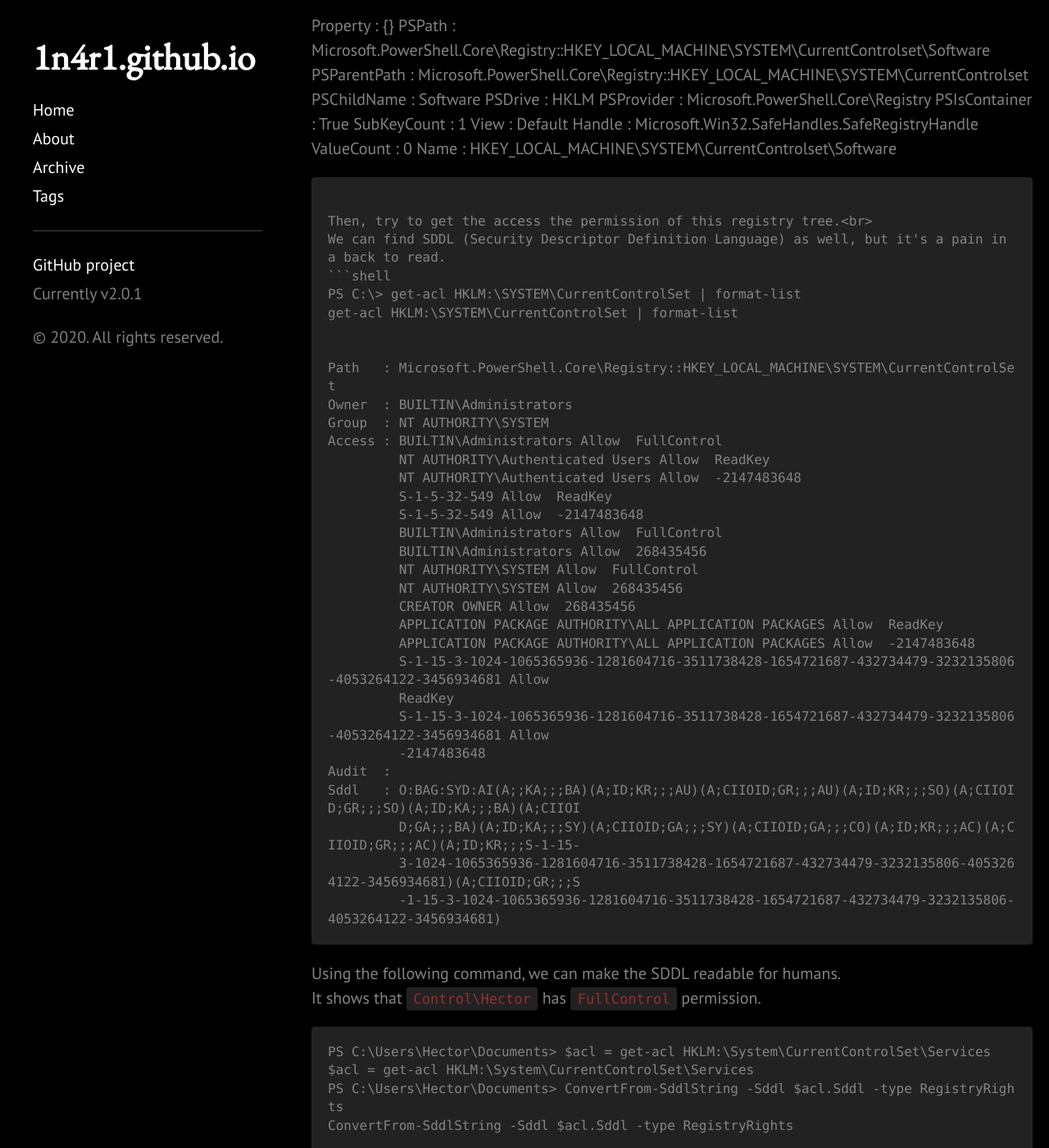
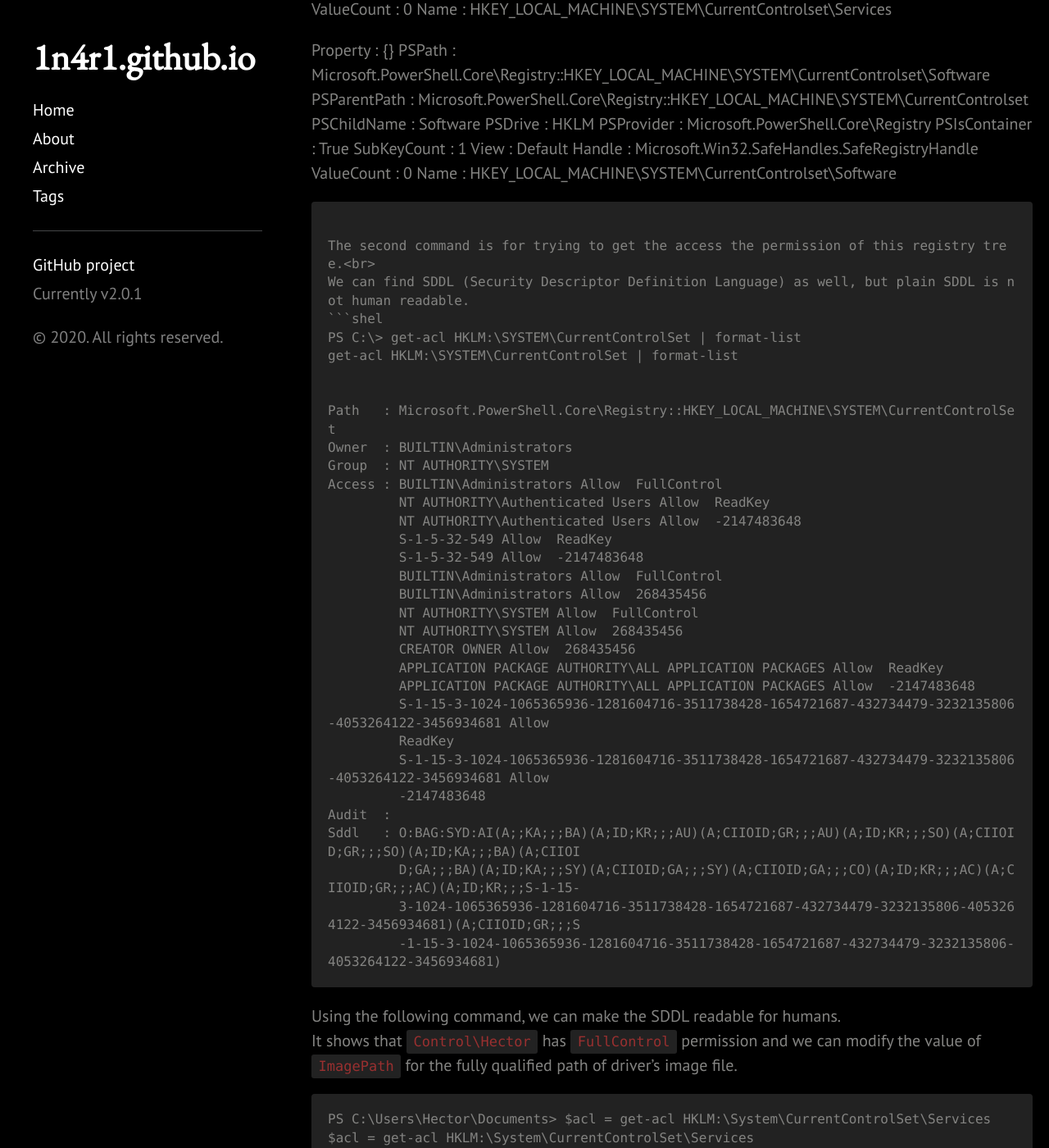
Before and after one commit to 1n4r1/1n4r1.github.io, a Jekyll site: the page built from _posts/2020-08-23-Hackthebox-Control-Walkthrough.md, in a window 1280 px wide and 1400 px high, scrolled down 14480 px. Shown: the whole window at 82% size. Built offline with Jekyll 4.4.1, drawn with Linux system fonts in a browser that asks for light colours; a style sheet for code colours, icons or effects is not loaded; part of the change alters nothing that is shown; some of the changed text lies outside the part shown.

Commit message:
WIP control-walkthrough

````diff
--- a/_posts/2020-08-23-Hackthebox-Control-Walkthrough.md
+++ b/_posts/2020-08-23-Hackthebox-Control-Walkthrough.md
@@ -420,12 +420,13 @@ get-acl HKLM:\SYSTEM\CurrentControlSet | format-list
 
 The first command shows the content of `HKLM:\SYSTEM\CurrentControlset`.<br>
 It contains the following 6 keys.
-1. Control: Windows Configuration e.g. system startup and some aspects of device configuration
-2. Enum: Hardware config
-3. Hardware profiles:
-4. Policies:
-5. Services: Windows services list
-6. Software:
+1. Control
+2. Enum
+3. Hardware profiles
+4. Policies
+5. Services
+6. Software
+* [Reference](https://docs.microsoft.com/en-us/windows-hardware/drivers/install/hklm-system-currentcontrolset-services-registry-tree)
 ```shell
 PS C:\Users\Hector\Documents> get-childitem HKLM:\SYSTEM\CurrentControlset | format-list
 get-childitem HKLM:\SYSTEM\CurrentControlset | format-list
@@ -510,9 +511,9 @@ ValueCount    : 0
 Name          : HKEY_LOCAL_MACHINE\SYSTEM\CurrentControlset\Software
 ```
 
-Then, try to get the access the permission of this registry tree.<br>
-We can find SDDL (Security Descriptor Definition Language) as well, but it's a pain in a back to read.
-```shell
+The second command is for trying to get the access the permission of this registry tree.<br>
+We can find SDDL (Security Descriptor Definition Language) as well, but plain SDDL is not human readable.
+```shel
 PS C:\> get-acl HKLM:\SYSTEM\CurrentControlSet | format-list
 get-acl HKLM:\SYSTEM\CurrentControlSet | format-list
 
@@ -544,7 +545,7 @@ Sddl   : O:BAG:SYD:AI(A;;KA;;;BA)(A;ID;KR;;;AU)(A;CIIOID;GR;;;AU)(A;ID;KR;;;SO)(
 ```
 
 Using the following command, we can make the SDDL readable for humans.<br>
-It shows that `Control\Hector` has `FullControl` permission.
+It shows that `Control\Hector` has `FullControl` permission and we can modify the value of `ImagePath` for the fully qualified path of driver's image file.
 ```
 PS C:\Users\Hector\Documents> $acl = get-acl HKLM:\System\CurrentControlSet\Services
 $acl = get-acl HKLM:\System\CurrentControlSet\Services
@@ -604,7 +605,10 @@ Minimum  :
 Property :
 ```
 
-We can confirm that `Hector\Control` has permission for `wuau` (Windows update) as well.
+We can confirm that `Hector\Control` has permission for `wuau` (Windows update Automatic Update) as well.<br>
+We can take advantage of this because...<br>
+1. We can restart it manually.
+2. It is already configured to run as LocalSystem.
 ```
 PS C:\Users\Hector\Documents> get-acl HKLM:\System\CurrentControlSet\services\* | Format-List * | findstr /i "hector Users Path Everyone" | findstr /i "wuau"
 get-acl HKLM:\System\CurrentControlSet\services\* | Format-List * | findstr /i "hector Users Path Everyone" | findstr /i "wuau"
````
